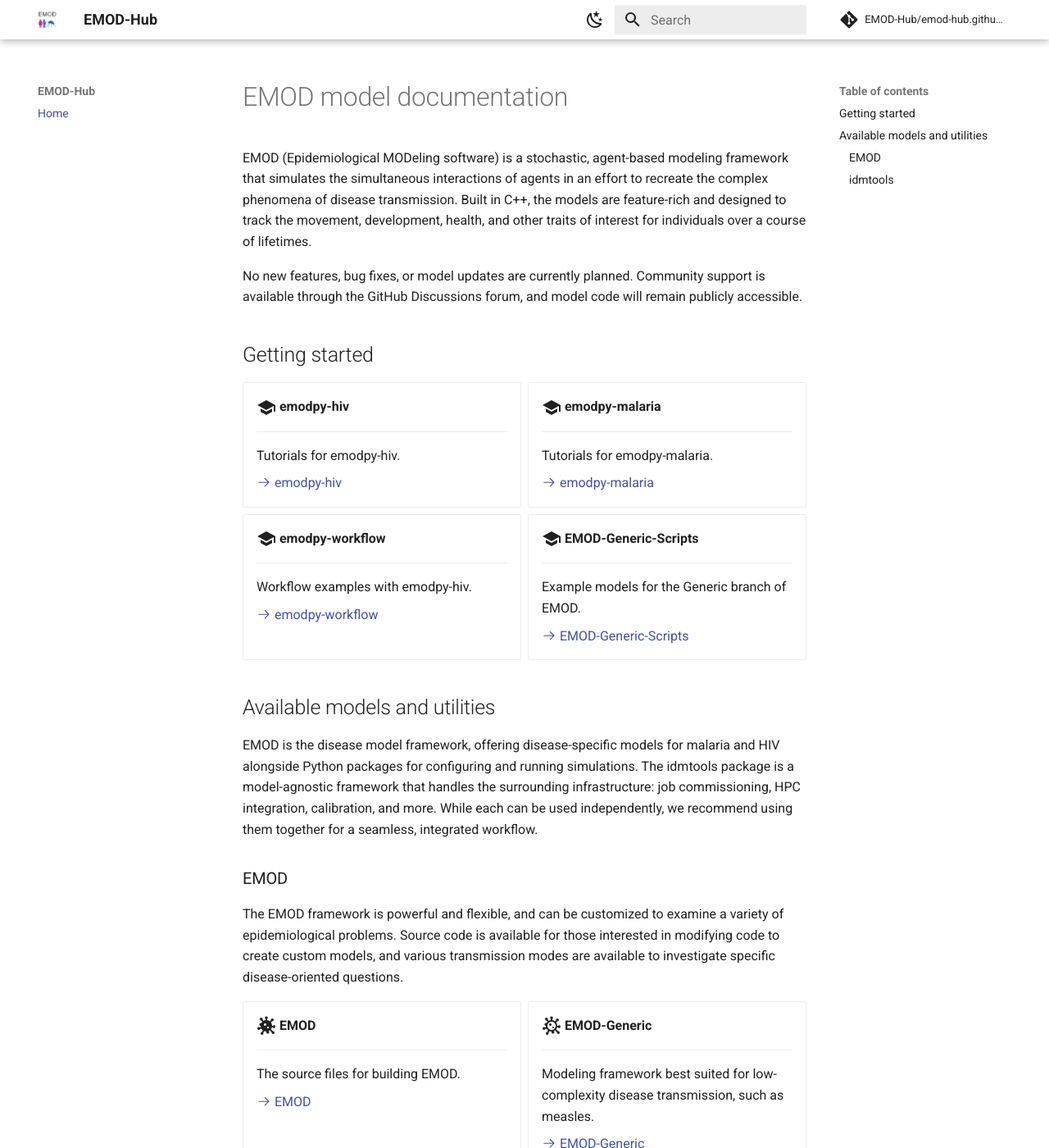
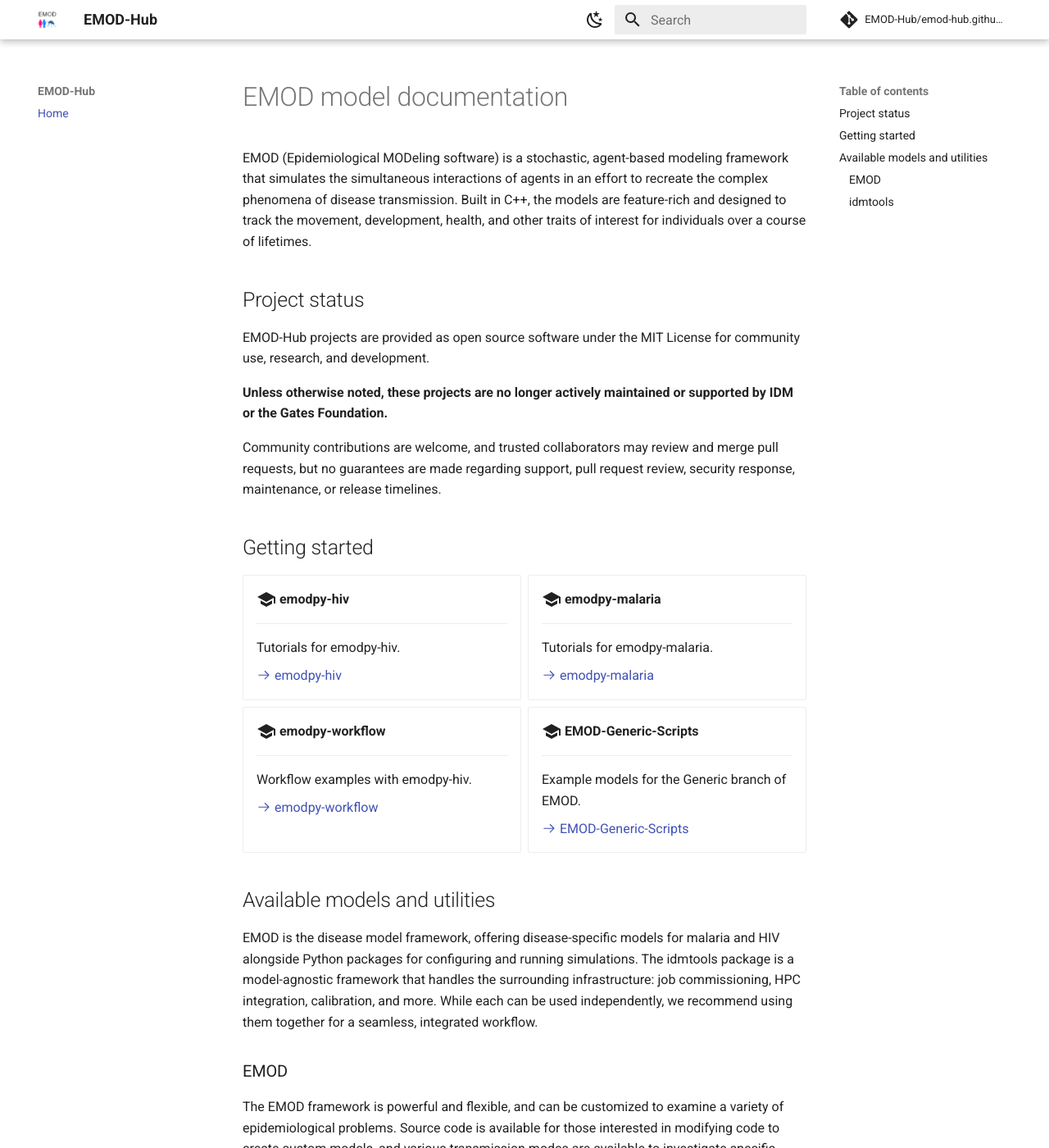
Before and after one commit to EMOD-Hub/emod-hub.github.io, an MkDocs documentation site: the page built from docs/index.md, in a window 1280 px wide and 1400 px high. Shown: the whole window at 82% size. Built offline with MkDocs 1.6.1 and Material for MkDocs 9.7.7, drawn with Linux system fonts in a browser that asks for light colours; comment, search, counter and statistics services are not loaded; some of the changed text lies outside the part shown.

Commit message:
Updated License, README, and landing page (#6)
- Added project status
- synchronized copyright

```diff
--- a/docs/index.md
+++ b/docs/index.md
@@ -4,9 +4,23 @@ title: Home
 
 # EMOD model documentation
 
-EMOD (Epidemiological MODeling software) is a stochastic, agent-based modeling framework that simulates the simultaneous interactions of agents in an effort to recreate the complex phenomena of disease transmission. Built in C++, the models are feature-rich and designed to track the movement, development, health, and other traits of interest for individuals over a course of lifetimes.
+EMOD (Epidemiological MODeling software) is a stochastic, agent-based modeling
+framework that simulates the simultaneous interactions of agents in an effort
+to recreate the complex phenomena of disease transmission. Built in C++, the
+models are feature-rich and designed to track the movement, development,
+health, and other traits of interest for individuals over a course of lifetimes.
 
-No new features, bug fixes, or model updates are currently planned. Community support is available through the GitHub Discussions forum, and model code will remain publicly accessible.
+## Project status
+
+EMOD-Hub projects are provided as open source software under the MIT License for
+community use, research, and development.
+
+**Unless otherwise noted, these projects are no longer actively maintained or supported
+by IDM or the Gates Foundation.**
+
+Community contributions are welcome, and trusted collaborators may review and
+merge pull requests, but no guarantees are made regarding support, pull request
+review, security response, maintenance, or release timelines.
 
 ## Getting started
 
@@ -85,7 +99,7 @@ The EMOD framework is powerful and flexible, and can be customized to examine a
 
     ---
 
-    The Python code used to configure and run EMOD simulations.
+    Shared Python workflow infrastructure used to configure and run EMOD simulations.
 
     [:octicons-arrow-right-24: emodpy][emodpy]
 
```
Also changed, not shown: README.md (+11 -0 lines), 1 other file.
